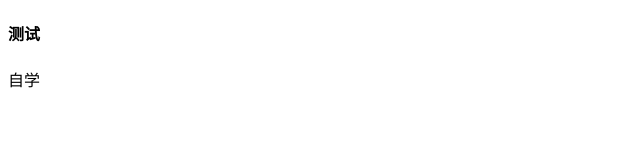
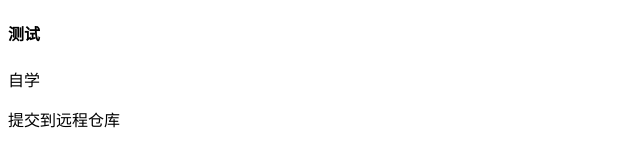
Before and after one commit to Sano-CX/studyByself914, a plain HTML site: page index.html in a window 1280 px wide. Shown: the whole page, without its empty margins (0-640 px from the left). Drawn offline with Linux system fonts and the light colour scheme.

Commit message:
studyByself faraway

```diff
--- a/index.html
+++ b/index.html
@@ -1,7 +1,7 @@
 <!--
  * @Author: your name
  * @Date: 2020-09-13 10:58:29
- * @LastEditTime: 2020-09-14 16:02:52
+ * @LastEditTime: 2020-09-14 16:42:32
  * @LastEditors: Please set LastEditors
  * @Description: In User Settings Edit
  * @FilePath: \HTML-CSSd:\A是陈cc呀\Git\demo\index.html
@@ -16,5 +16,6 @@
 <body>
     <h4>测试</h4>
     <p>自学</p>
+    <p>提交到远程仓库</p>
 </body>
 </html>
```
